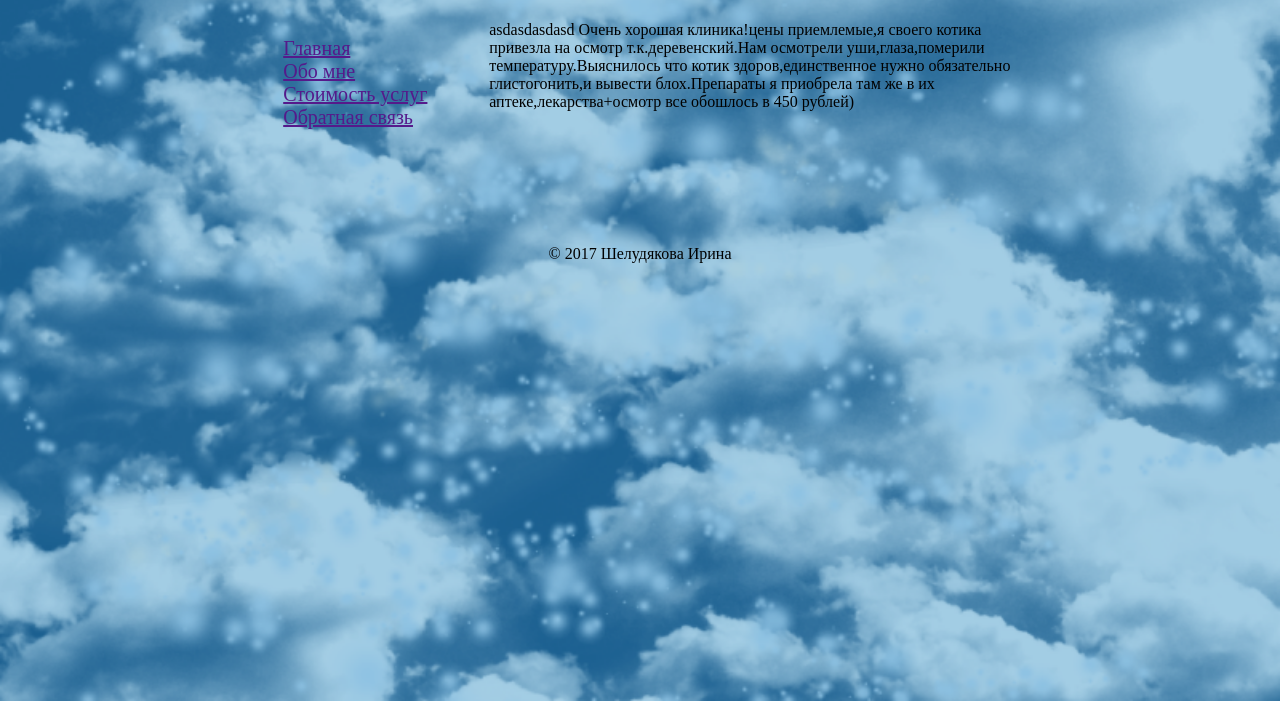
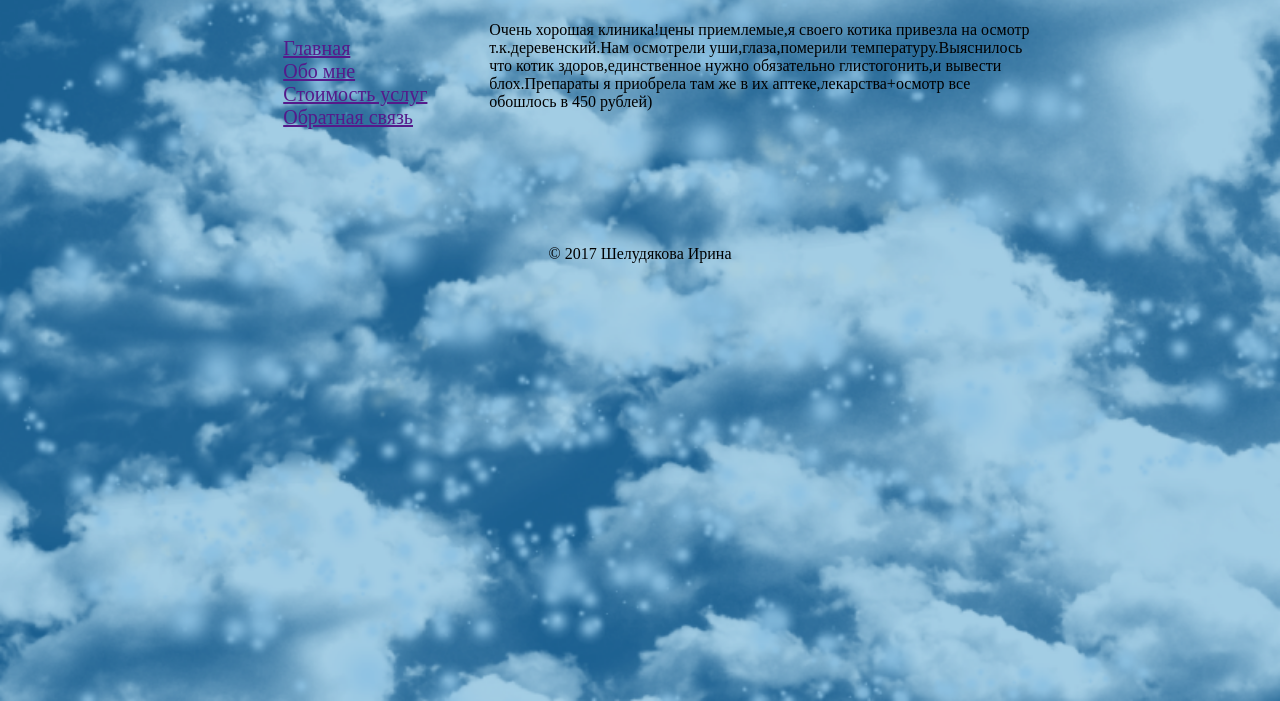
Before and after one commit to Immelstorunn/Photographer, a plain HTML site: page index.html in a window 1280 px wide. Shown: the part 99-800 px from the top of the page. Drawn offline with Linux system fonts and the light colour scheme.

Commit message:
Измененный
не нужен

```diff
--- a/index.html
+++ b/index.html
@@ -27,10 +27,7 @@
             </ul>
         </div>
         <div class="right-column">
-
-            asdasdasdasd
-            Очень хорошая клиника!цены приемлемые,я своего котика привезла на осмотр т.к.деревенский.Нам осмотрели уши,глаза,померили температуру.Выяснилось что котик здоров,единственное нужно обязательно глистогонить,и вывести блох.Препараты я приобрела там же в их аптеке,лекарства+осмотр все обошлось в 450 рублей)
-
+        Очень хорошая клиника!цены приемлемые,я своего котика привезла на осмотр т.к.деревенский.Нам осмотрели уши,глаза,померили температуру.Выяснилось что котик здоров,единственное нужно обязательно глистогонить,и вывести блох.Препараты я приобрела там же в их аптеке,лекарства+осмотр все обошлось в 450 рублей)
         </div>
     </div>
     <footer class="footer">
```
